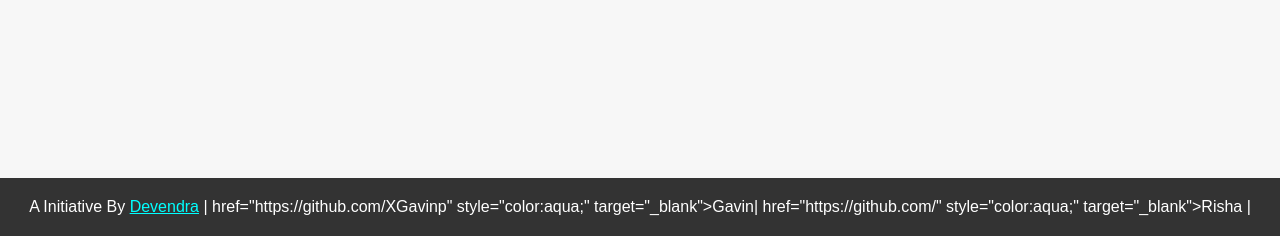
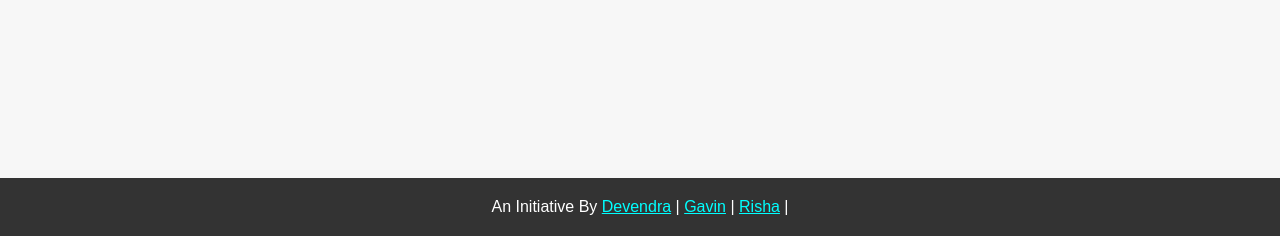
Before and after one commit to XGavinp/Vision-Semantics-Image-Captioner, a Flask app: page / in a window 1280 px wide. Shown: the part 564-800 px from the top of the page. Run offline with Flask 2, Linux system fonts and the light colour scheme.

Commit message:
modified:   templates/index.html

```diff
--- a/templates/index.html
+++ b/templates/index.html
@@ -45,10 +45,11 @@
         </div>
     </main>
 
-    <footer>A Initiative By <a href="https://github.com/Devendra379" style="color:aqua;" target="_blank">Devendra</a> |
-        href="https://github.com/XGavinp" style="color:aqua;" target="_blank">Gavin</a>|
-        href="https://github.com/" style="color:aqua;" target="_blank">Risha</a> |
-        </footer>
+    <footer>An Initiative By <a href="https://github.com/Devendra379" style="color:aqua;" target="_blank">Devendra</a> |
+        <a href="https://github.com/XGavinp" style="color:aqua;" target="_blank">Gavin</a> |
+        <a href="https://github.com/" style="color:aqua;" target="_blank">Risha</a> |
+    </footer>
+
 
     <script>
         document.getElementById('upload-form').addEventListener('submit', function(event) {
```
